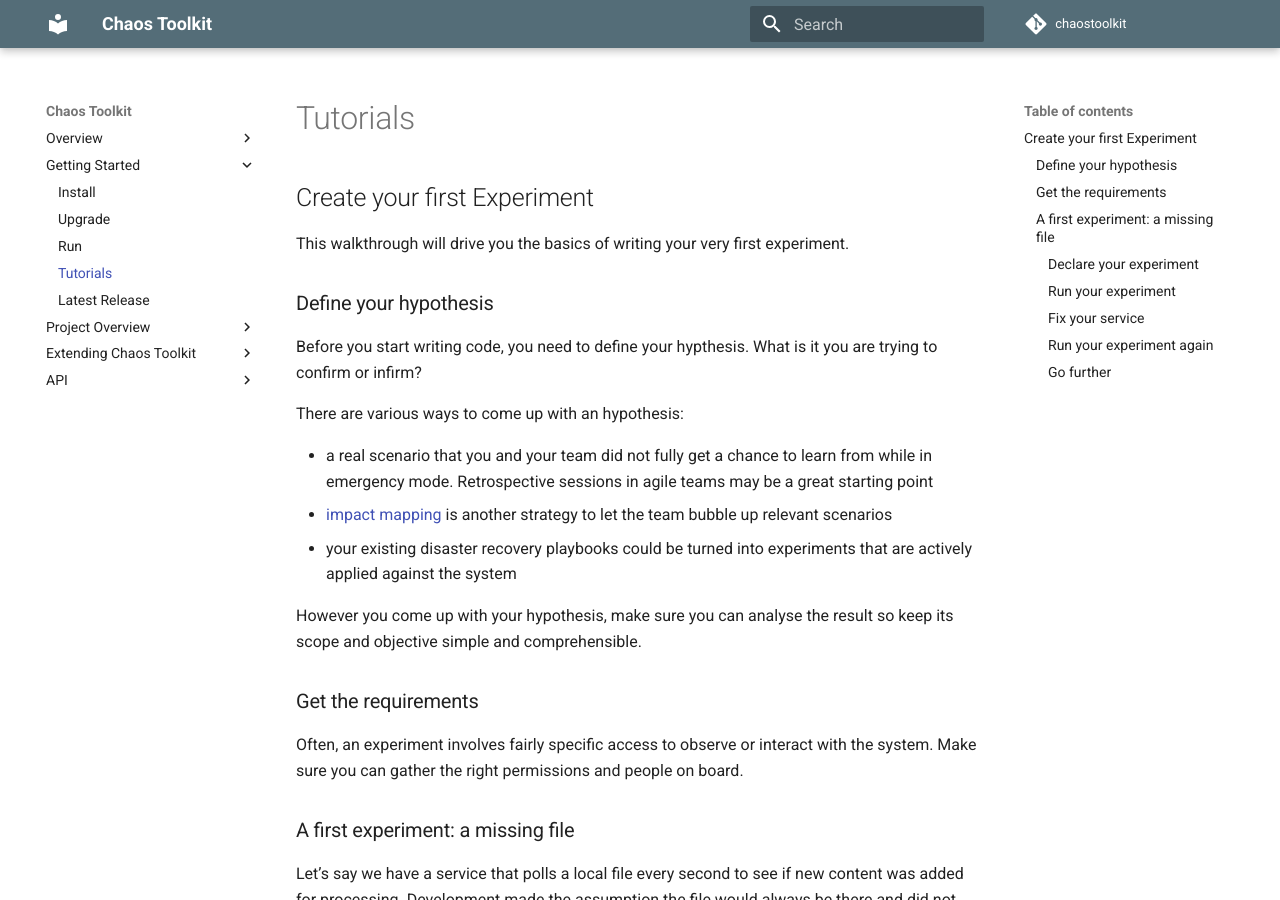
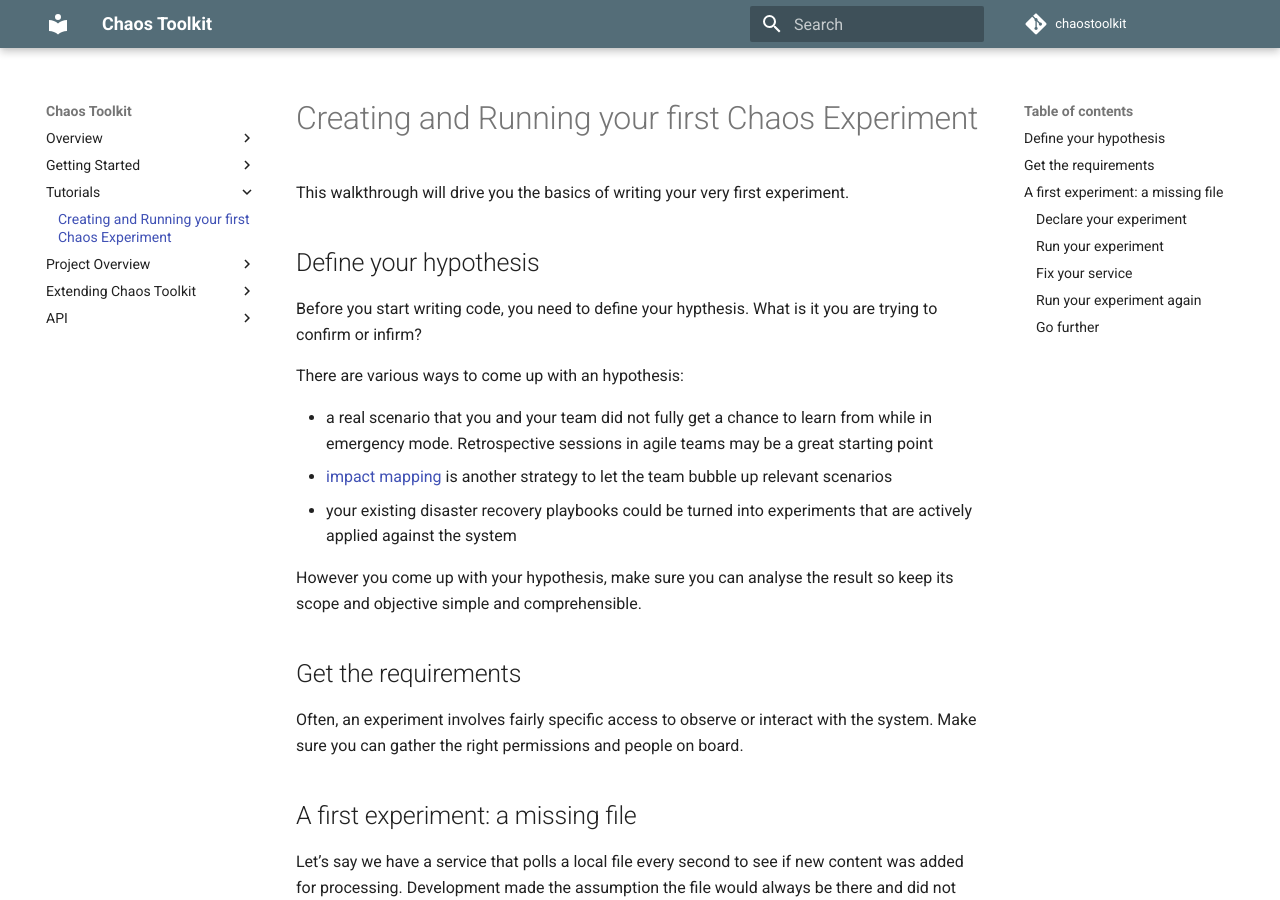
Before and after one commit to chaostoolkit/chaostoolkit-documentation, an MkDocs documentation site: the page built from sources/tutorials/create-run-first-experiment.md, in a window 1280 px wide and 900 px high. Built offline with MkDocs 1.6.1 and Material for MkDocs 9.7.7, drawn with Linux system fonts in a browser that asks for light colours; comment, search, counter and statistics services are not loaded; old or Windows-style settings are respelled for this version of MkDocs.

Commit message:
Moved tutorial into new tutorials section
Contributes to #9

```diff
--- a/mkdocs.yml
+++ b/mkdocs.yml
@@ -49,8 +49,9 @@
     - Install: usage/install.md
     - Upgrade: usage/upgrade.md
     - Run: usage/running.md
-    - Tutorials: usage/tutorial.md
     - Latest Release: usage/latest.md
+- Tutorials:
+    - Creating and Running your first Chaos Experiment: tutorials/create-run-first-experiment.md
 - Project Overview:
     - Key Project Values: project/values.md
     - Core Projects: project/core.md
--- a/sources/usage/tutorial.md
+++ b/sources/tutorials/create-run-first-experiment.md
@@ -1,9 +1,9 @@
-## Create your first Experiment
+# Creating and Running your first Chaos Experiment
 
 This walkthrough will drive you the basics of writing your very first
 experiment.
 
-### Define your hypothesis
+## Define your hypothesis
 
 Before you start writing code, you need to define your hypthesis. What is it
 you are trying to confirm or infirm?
@@ -24,13 +24,13 @@
 However you come up with your hypothesis, make sure you can analyse the
 result so keep its scope and objective simple and comprehensible.
 
-### Get the requirements
+## Get the requirements
 
 Often, an experiment involves fairly specific access to observe or interact
 with the system. Make sure you can gather the right permissions and people on
 board.
 
-### A first experiment: a missing file
+## A first experiment: a missing file
 
 Let's say we have a service that polls a local file every second to see if new
 content was added for processing. Development made the assumption the file
@@ -69,7 +69,7 @@
 
 [tut01]: https://github.com/chaostoolkit/chaostoolkit-documentation/tree/master/sources/shared/snippets/tutorials/
 
-#### Declare your experiment
+### Declare your experiment
 
 Below is the experiment for our hypothesis:
 
@@ -101,7 +101,7 @@
 
 [extension]: ../extending/approaches.md
 
-#### Run your experiment
+### Run your experiment
 
 To run the experiment, use the `chaostoolkit` CLI as follows:
 
@@ -127,7 +127,7 @@
 At this stage, you need to pause and analyse the results of this experiment
 to decide what to do next.
 
-#### Fix your service
+### Fix your service
 
 When we ran our service, it broke because the file was not found when read.
 Fixing it can take various aspects, we could ensure the file can never be
@@ -151,7 +151,7 @@
 it easy for the benefit of this tutorial.
 
 
-#### Run your experiment again
+### Run your experiment again
 
 Let's run again our experiment now that we have fixed and restart our service:
 
@@ -173,7 +173,7 @@
 Notice we do not see the error any more because the probe matched its
 expectation.
 
-#### Go further
+### Go further
 
 In this tutorial, you first approached the Chaos Toolkit to apply experiments
 against your system to confirm or infirm your initial hypothesis.
```
